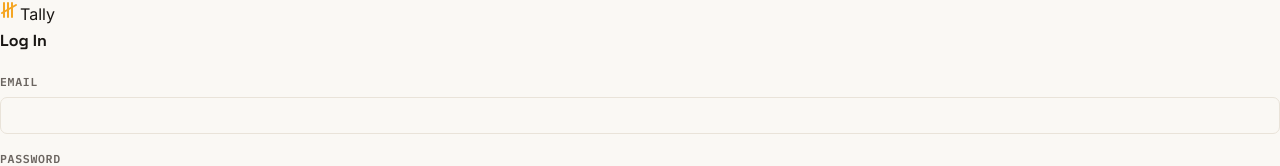
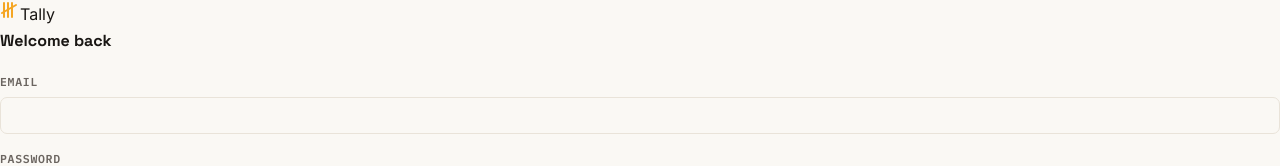
Before and after one commit to ElidryssyYassineDev/codveda-fullstack-internship, a React (Vite) app in the folder LEVEL-1/client/: page /login in a window 1280 px wide. Shown: the top 166 px of the page. Built offline with nearby package versions, Linux system fonts and the light colour scheme; no server answers.

Commit message:
feat(client): update LoginForm heading copy to Welcome back

```diff
--- a/LEVEL-1/client/src/components/LoginForm.jsx
+++ b/LEVEL-1/client/src/components/LoginForm.jsx
@@ -42,7 +42,7 @@
 
   return (
     <form className="add-product-form" onSubmit={handleSubmit}>
-      <h3 className="form__title">Log In</h3>
+      <h3 className="form__title">Welcome back</h3>
 
       {error && <div className="form__error">{error}</div>}
 
```
